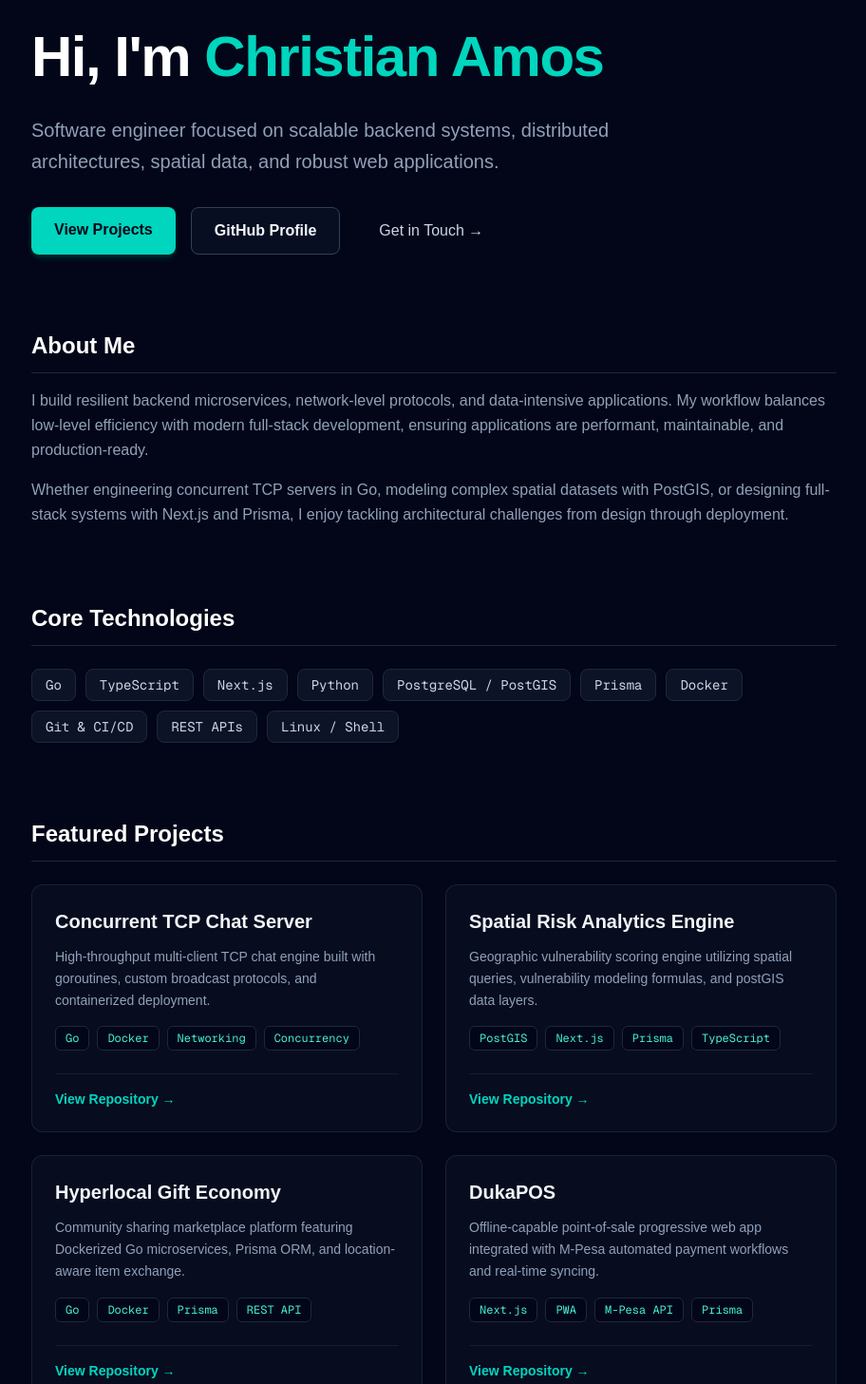
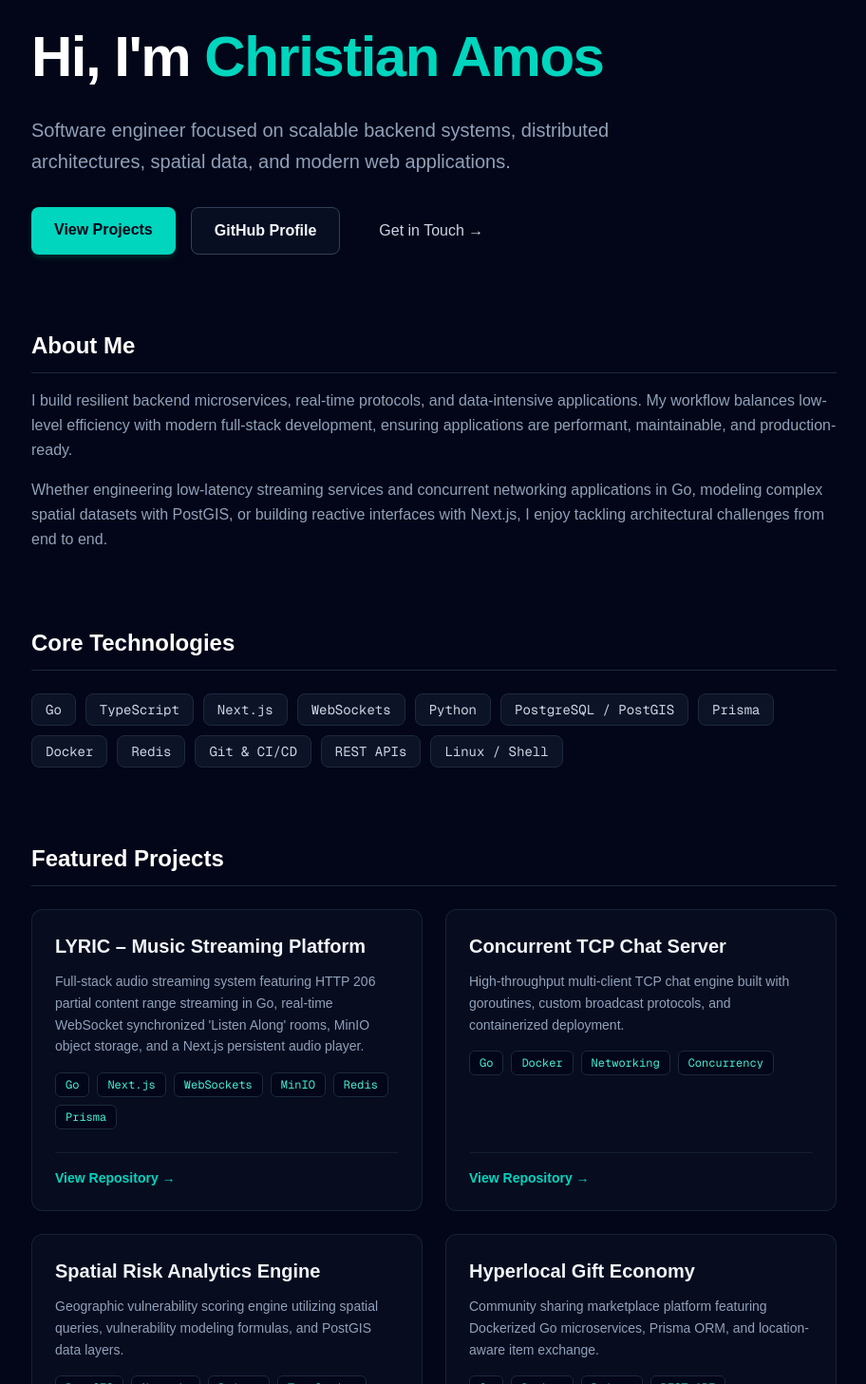
Before and after one commit to Christian3788/portfolio, a Next.js app: page / in a window 1280 px wide. Shown: the part 173-1630 px from the top of the page at 95% size, without its empty margins (183-1095 px from the left). Built offline with nearby package versions, Linux system fonts and the light colour scheme.

Commit message:
feat: replace DUKA POS with LYRIC streaming platform project

```diff
--- a/src/app/page.tsx
+++ b/src/app/page.tsx
@@ -10,6 +10,13 @@ interface Project {
 
 const projects: Project[] = [
   {
+    title: "LYRIC – Music Streaming Platform",
+    description:
+      "Full-stack audio streaming system featuring HTTP 206 partial content range streaming in Go, real-time WebSocket synchronized 'Listen Along' rooms, MinIO object storage, and a Next.js persistent audio player.",
+    tags: ["Go", "Next.js", "WebSockets", "MinIO", "Redis", "Prisma"],
+    githubUrl: "https://github.com/Christian3788",
+  },
+  {
     title: "Concurrent TCP Chat Server",
     description:
       "High-throughput multi-client TCP chat engine built with goroutines, custom broadcast protocols, and containerized deployment.",
@@ -19,7 +26,7 @@ const projects: Project[] = [
   {
     title: "Spatial Risk Analytics Engine",
     description:
-      "Geographic vulnerability scoring engine utilizing spatial queries, vulnerability modeling formulas, and postGIS data layers.",
+      "Geographic vulnerability scoring engine utilizing spatial queries, vulnerability modeling formulas, and PostGIS data layers.",
     tags: ["PostGIS", "Next.js", "Prisma", "TypeScript"],
     githubUrl: "https://github.com/Christian3788",
   },
@@ -30,23 +37,18 @@ const projects: Project[] = [
     tags: ["Go", "Docker", "Prisma", "REST API"],
     githubUrl: "https://github.com/Christian3788",
   },
-  {
-    title: "DukaPOS",
-    description:
-      "Offline-capable point-of-sale progressive web app integrated with M-Pesa automated payment workflows and real-time syncing.",
-    tags: ["Next.js", "PWA", "M-Pesa API", "Prisma"],
-    githubUrl: "https://github.com/Christian3788",
-  },
 ];
 
 const skills: string[] = [
   "Go",
   "TypeScript",
   "Next.js",
+  "WebSockets",
   "Python",
   "PostgreSQL / PostGIS",
   "Prisma",
   "Docker",
+  "Redis",
   "Git & CI/CD",
   "REST APIs",
   "Linux / Shell",
@@ -88,7 +90,7 @@ export default function Home() {
             Hi, I'm <span className="text-teal-400">Christian Amos</span>
           </h1>
           <p className="text-lg sm:text-xl text-slate-400 max-w-2xl leading-relaxed">
-            Software engineer focused on scalable backend systems, distributed architectures, spatial data, and robust web applications.
+            Software engineer focused on scalable backend systems, distributed architectures, spatial data, and modern web applications.
           </p>
           <div className="flex flex-wrap gap-4 pt-2">
             <a
@@ -121,10 +123,10 @@ export default function Home() {
           </h2>
           <div className="text-slate-400 space-y-4 leading-relaxed">
             <p>
-              I build resilient backend microservices, network-level protocols, and data-intensive applications. My workflow balances low-level efficiency with modern full-stack development, ensuring applications are performant, maintainable, and production-ready.
+              I build resilient backend microservices, real-time protocols, and data-intensive applications. My workflow balances low-level efficiency with modern full-stack development, ensuring applications are performant, maintainable, and production-ready.
             </p>
             <p>
-              Whether engineering concurrent TCP servers in Go, modeling complex spatial datasets with PostGIS, or designing full-stack systems with Next.js and Prisma, I enjoy tackling architectural challenges from design through deployment.
+              Whether engineering low-latency streaming services and concurrent networking applications in Go, modeling complex spatial datasets with PostGIS, or building reactive interfaces with Next.js, I enjoy tackling architectural challenges from end to end.
             </p>
           </div>
         </section>
@@ -208,7 +210,7 @@ export default function Home() {
           </p>
           <div className="flex flex-wrap gap-4">
             <a
-              href="mailto:contact@example.com"
+              href="mailto:christianamos67@gmail.com"
               className="px-5 py-2.5 bg-slate-900 border border-slate-700 text-teal-400 font-mono text-sm rounded-lg hover:border-teal-400 transition-colors"
             >
               Send an Email
```
